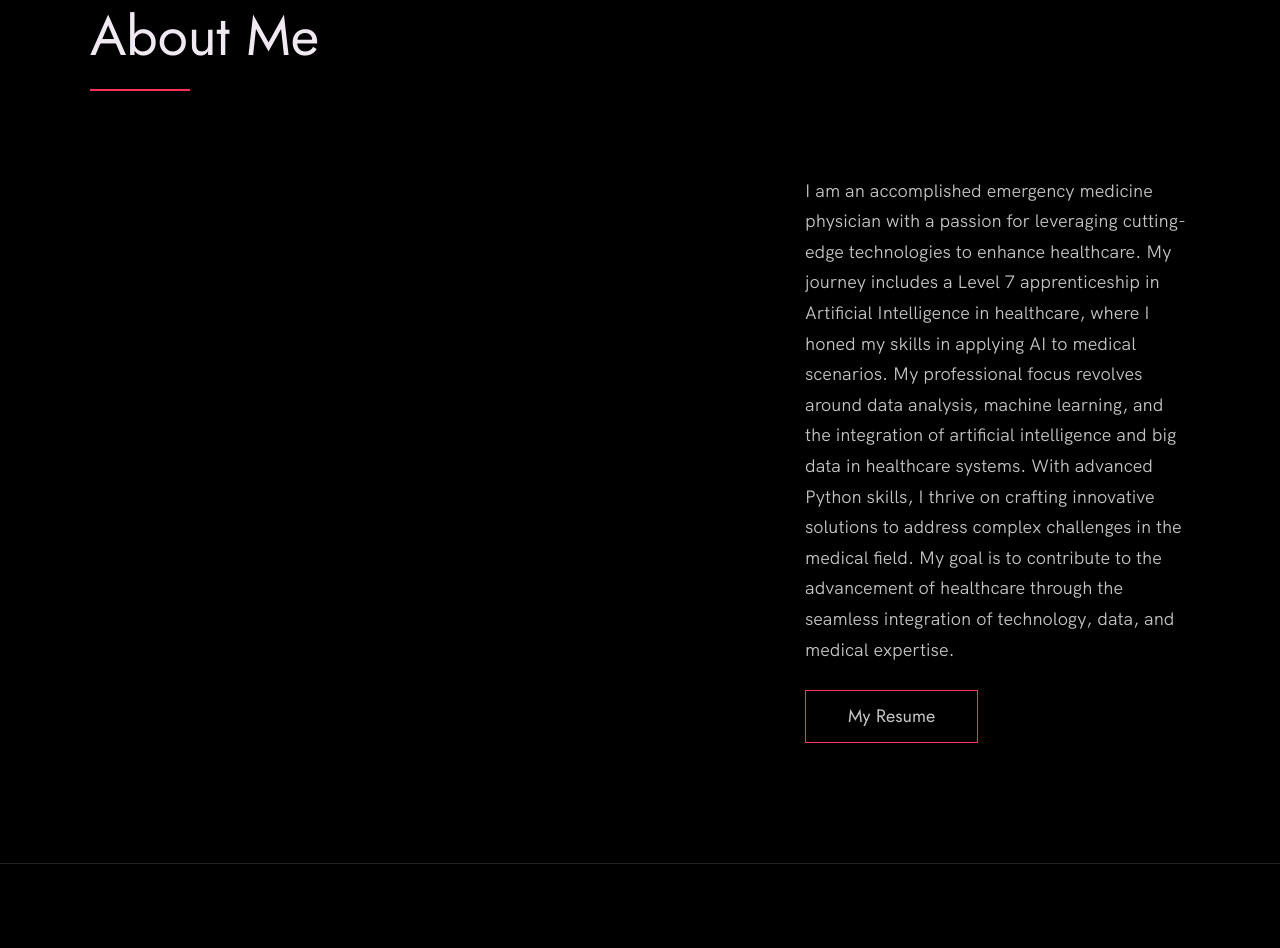
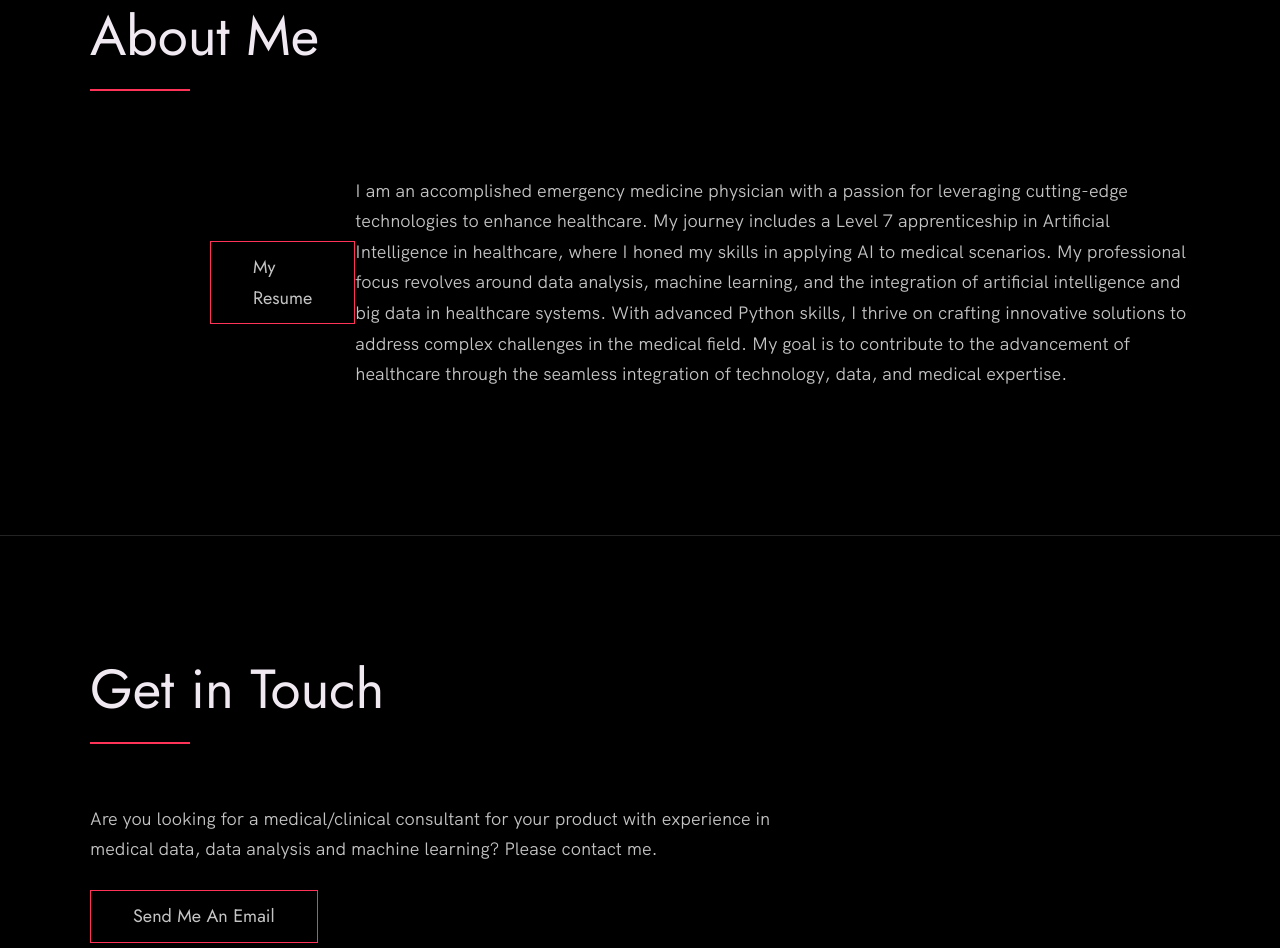
Before and after one commit to Sharifsa32/portfolio, a plain HTML site: page index.html in a window 1280 px wide. Shown: the part 4101-5049 px from the top of the page. Drawn offline with Linux system fonts and the light colour scheme.

Commit message:
about me fix

```diff
--- a/index.html
+++ b/index.html
@@ -200,7 +200,7 @@
       <div class="row">
         <h2>About Me</h2>
         <div class="about__content">
-          <div class="about__text">
+          <div class="about__content">
             <!-- Replace the below paragraph with info about yourself -->
             <p>
               I am an accomplished emergency medicine physician with a passion for leveraging
```
